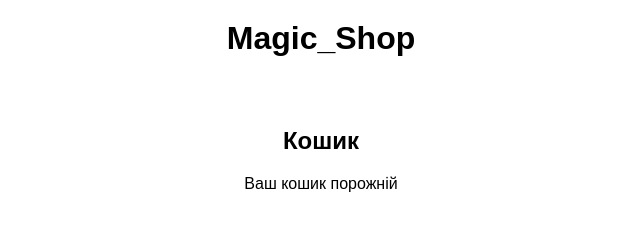
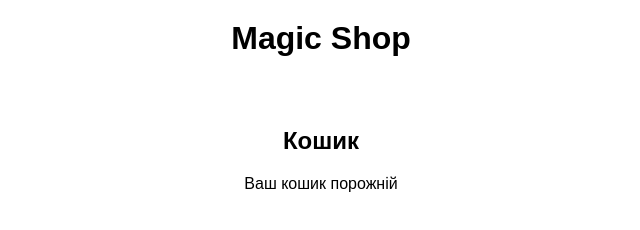
Before and after one commit to GOLDEN-ZTU/Magic_shop_, a plain HTML site: page index.html in a window 1280 px wide. Shown: the full height of the page, 319-959 px from the left. Drawn offline with Linux system fonts and the light colour scheme; no server answers.

Commit message:
Update index.html

```diff
--- a/index.html
+++ b/index.html
@@ -3,13 +3,13 @@
   <head>
     <meta charset="UTF-8" />
     <title>:Magic_Shop:Гоцман Артем 11-Б </title>
-    <meta http-equiv="Magic_Shop" content="IE=edge" />
+    <meta http-equiv="Magic Shop" content="IE=edge" />
     <meta name="viewport" content="width=device-width, initial-scale=1.0" />
     <link rel="stylesheet" href="./styles.css" />
     <title>Документ</title>
   </head>
   <body>
-    <h1 class="main-title">Magic_Shop</h1>
+    <h1 class="main-title">Magic Shop</h1>
     <ul class="products-container"></ul>
     <div class="cart">
       <h2>Кошик</h2>
```
